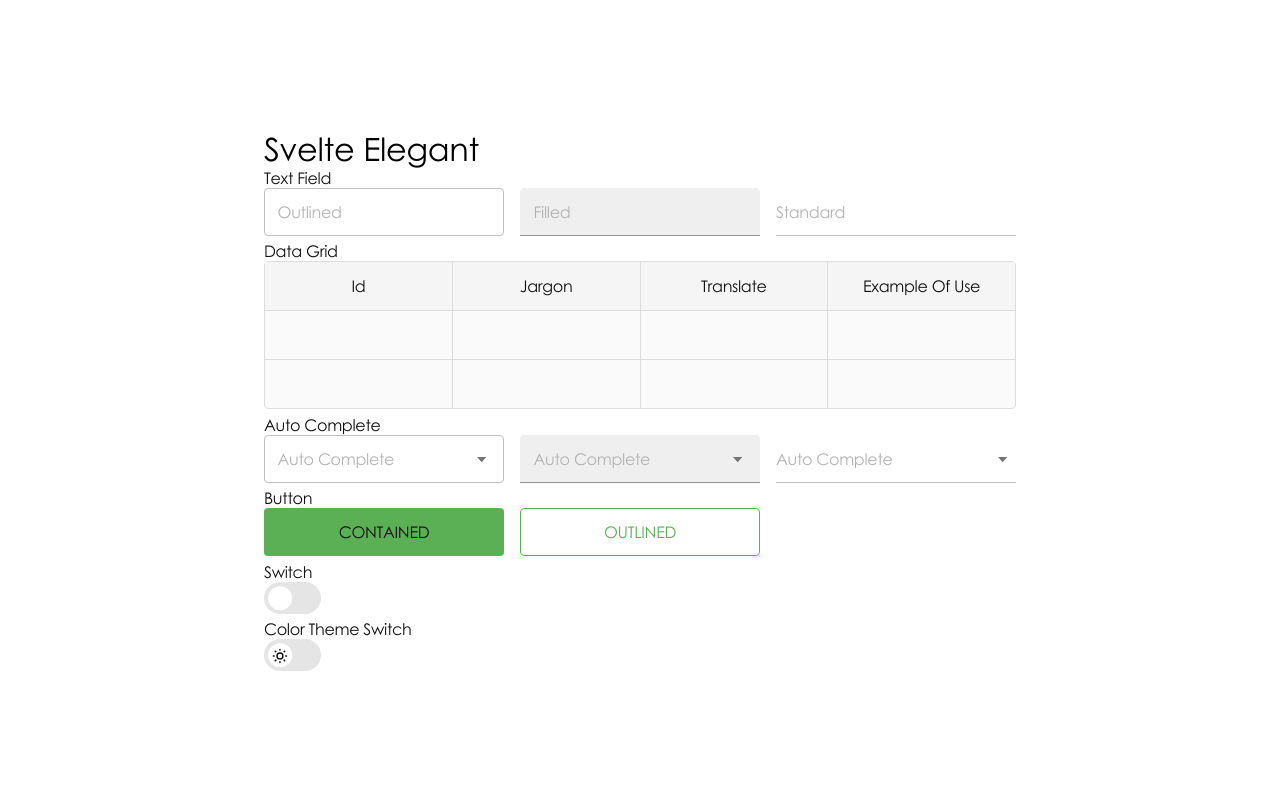
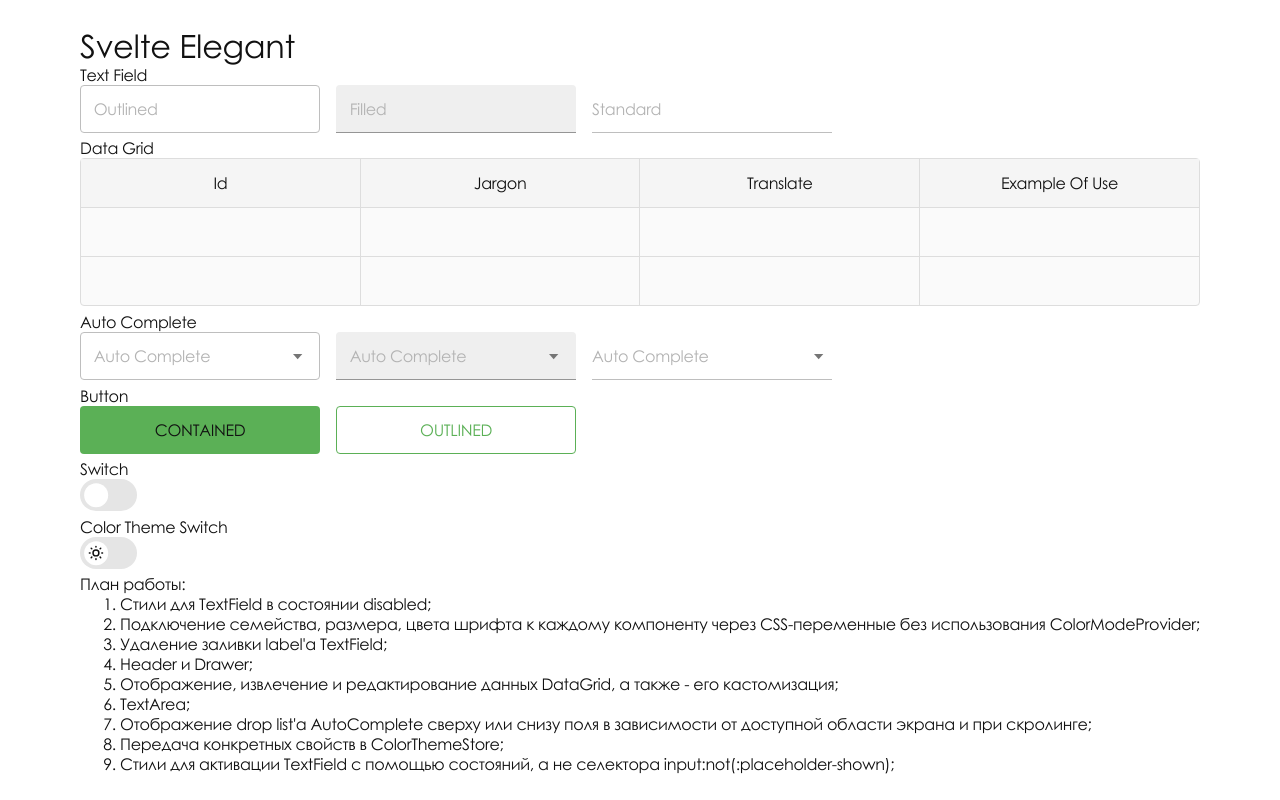
Before and after one commit to Myslitel666/Svelte-UI, a SvelteKit app: page / in a window 1280 px wide. Built offline with nearby package versions, Linux system fonts and the light colour scheme.

Commit message:
Added common styles for headings, paragraphs, and lists.

```diff
--- a/src/lib/app.css
+++ b/src/lib/app.css
@@ -8,18 +8,20 @@
 }
 
 p {
-	margin: 0rem;
-	color: var(--Xl-text-color);
 	font-size: var(--Xl-font-size);
 }
 
+p,
 h1,
 h2,
 h3,
 h4,
 h5,
-h6 {
+h6,
+li,
+ol {
 	margin: 0;
+	color: var(--Xl-text-color);
 }
 
 button {
--- a/src/routes/+page.svelte
+++ b/src/routes/+page.svelte
@@ -13,8 +13,6 @@
 	//Тестовое данные
 	let value = '';
 	let isChecked = false;
-
-	$: console.log(isChecked);
 </script>
 
 <div id = 'container'>
@@ -79,6 +77,18 @@
 		<div>
 			<ColorThemeSwitch />
 		</div>
+		<p class='heading'>План работы:</p>
+		<ol>
+			<li> Стили для TextField в состоянии disabled;</li>
+			<li> Подключение семейства, размера, цвета шрифта к каждому компоненту через CSS-переменные без использования ColorModeProvider; </li>
+			<li> Удаление заливки label'а TextField; </li>
+			<li> Header и Drawer; </li>
+			<li> Отображение, извлечение и редактирование данных DataGrid, а также - его кастомизация; </li>
+			<li> TextArea; </li>
+			<li> Отображение drop list'а AutoComplete сверху или снизу поля в зависимости от доступной области экрана и при скролинге; </li>
+			<li> Передача конкретных свойств в ColorThemeStore; </li>
+			<li> Стили для активации TextField с помощью состояний, а не селектора input:not(:placeholder-shown);</li>
+		</ol>
 	</div>
 </div>
 
```
